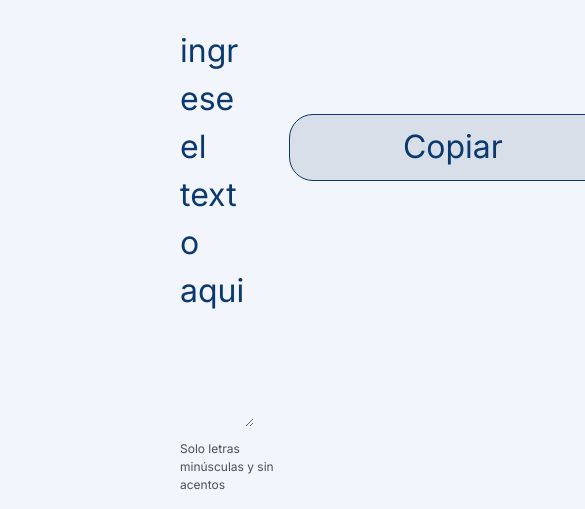
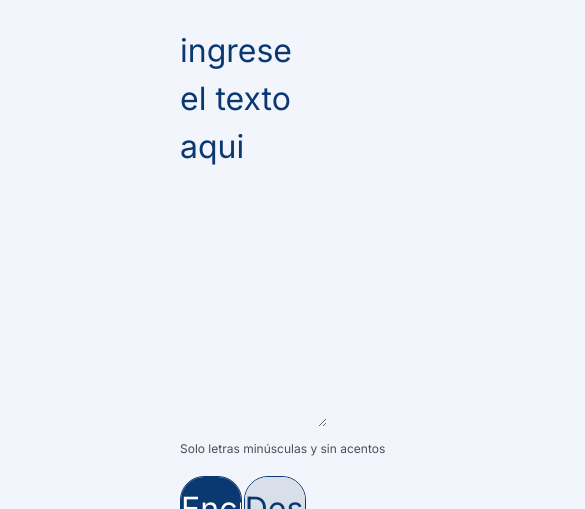
Before and after one commit to NaSP32/Encriptador-DesencriptadorDeTexto, a plain HTML site: page index.html in a window 390 px wide. Shown: the part 52-561 px from the top of the page, 585 px wide, since content can reach past the window. Drawn offline with Linux system fonts and the light colour scheme.

Commit message:
Agrego responsividad

```diff
--- a/index.html
+++ b/index.html
@@ -14,7 +14,7 @@
         <img class="logo"  src="./imagenes/Logo.png" alt="logo de alura">
     </header>
     <main>
-        <section class="encriptaryDesencriptar">
+        <section>
             <textarea class="text-area" cols="30" rows="10" placeholder="Ingrese el texto aqui"></textarea>
             <div>
                 <h6 class="informacion">Solo letras minúsculas y sin acentos</h6>
@@ -26,7 +26,7 @@
 
         </section>
 
-        <section class="mensajeImagen">
+        <section>
             <textarea class="mensaje" cols="30" rows="12"></textarea>
             <div>
                 <button class="copiar" onclick="copiar()">Copiar</button>
--- a/style.css
+++ b/style.css
@@ -27,9 +27,7 @@ main{
     width: 200%;
 
 }
-.mensajeImagen{
-    width: 200%;
-}
+
 
 .text-area{
     width: 70%;
@@ -110,9 +108,8 @@ main{
     color: #0A3871;
     cursor: pointer;
     height: 67px;
-    margin-left: 1%;
-    margin-top: 30%;
-    /*margin-top: 535px;*/
+    margin-left: 5%;
+    margin-top: 535px;
     margin-bottom: 200px;
     margin-right: 50px;
     position: absolute;
@@ -131,6 +128,7 @@ main{
     font-family: 'Inter';
     font-size: 1rem;
     font-weight: 400;
+    margin-top: 5%;
     width: 70%;
     height: 80%;
 }
```
